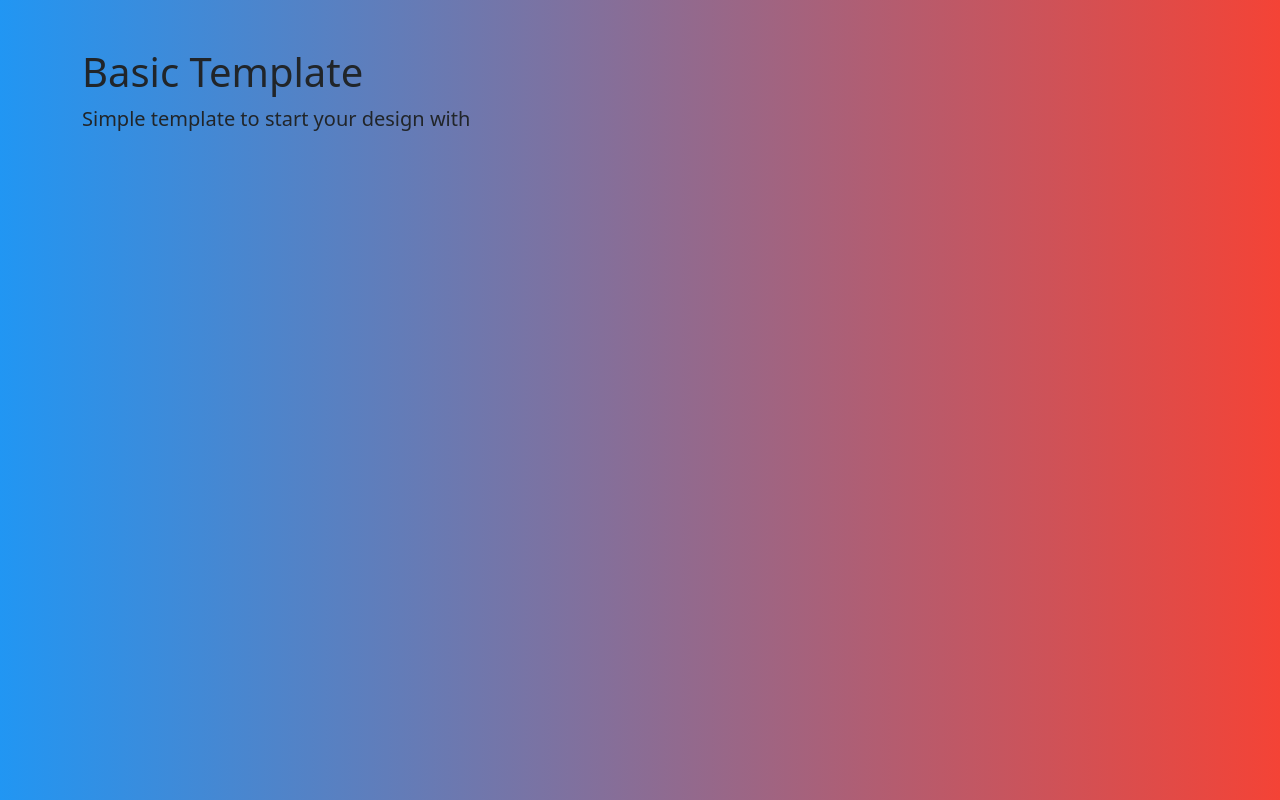
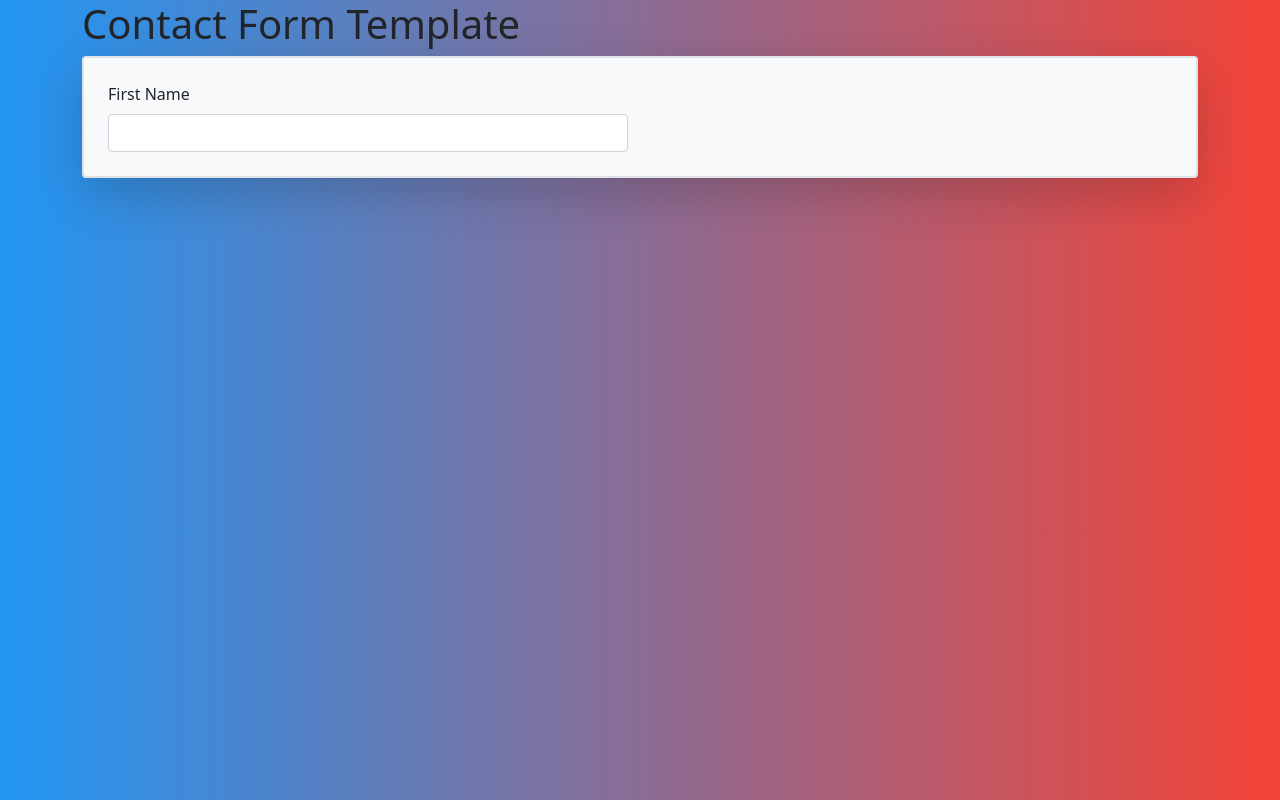
Before and after one commit to jedmorris/contactFormTemplate, a plain HTML site: page index.html in a window 1280 px wide. Drawn offline with nearby package versions, Linux system fonts and the light colour scheme.

Commit message:
added form with firstName input

```diff
--- a/index.html
+++ b/index.html
@@ -16,8 +16,23 @@
 
 <body>
 	<div class="container">
-		<h1 class="mt-5">Basic Template </h1>
-		<p class="lead">Simple template to start your design with</p>
+		<h1>Contact Form Template</h1>
+		<div class="p-3 border border-2 rounded-2 shadow-lg bg-light" id="formContainingDiv">
+			<form name="contactForm" class="row g-3 p-2">
+				<div class="col-12">
+					<div class="row">
+						<div class="col-12 col-md-6 form-group">
+							<label for="inputFirstName" class="form-label">
+								First Name
+							</label>
+							<input type="text"
+							class="form-control"
+							name="firstName" required>
+						</div>
+					</div>
+				</div>
+			</form>
+		</div>
 	</div>
 
 	<!-- Bootstrap JS -->
```
